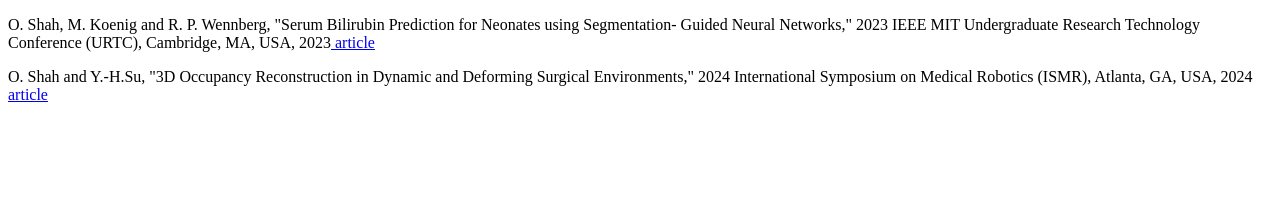
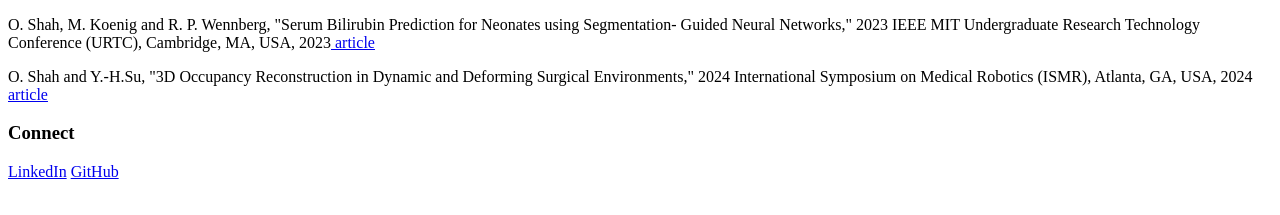
Before and after one commit to omshah2006/omshah2006.github.io, a plain HTML site: page index.html in a window 1280 px wide. Shown: the part 105-320 px from the top of the page. Drawn offline with Linux system fonts and the light colour scheme.

Commit message:
new stuff

```diff
--- a/index.html
+++ b/index.html
@@ -6,8 +6,13 @@
   </head>
   <body>
     <h1>Om Shah</h1>
+    <h3></h3>
     <h3>Publications</h3>
     <p>O. Shah, M. Koenig and R. P. Wennberg, "Serum Bilirubin Prediction for Neonates using Segmentation- Guided Neural Networks," 2023 IEEE MIT Undergraduate Research Technology Conference (URTC), Cambridge, MA, USA, 2023<a href="https://doi.org/10.1109/URTC60662.2023.10534956" target="_blank"> article</a></p>
     <p>O. Shah and Y.-H.Su, "3D Occupancy Reconstruction in Dynamic and Deforming Surgical Environments," 2024 International Symposium on Medical Robotics (ISMR), Atlanta, GA, USA, 2024<a href="https://doi.org/10.1109/ISMR63436.2024.10585941" target="_blank"> article</a></p>
+
+    <h3>Connect</h3>
+    <a href="https://linkedin.com/omshah06" target="_blank">LinkedIn</a>
+    <a href="https://github.com/omshah06" target="_blank">GitHub</a>
   </body>
 </html>
```
